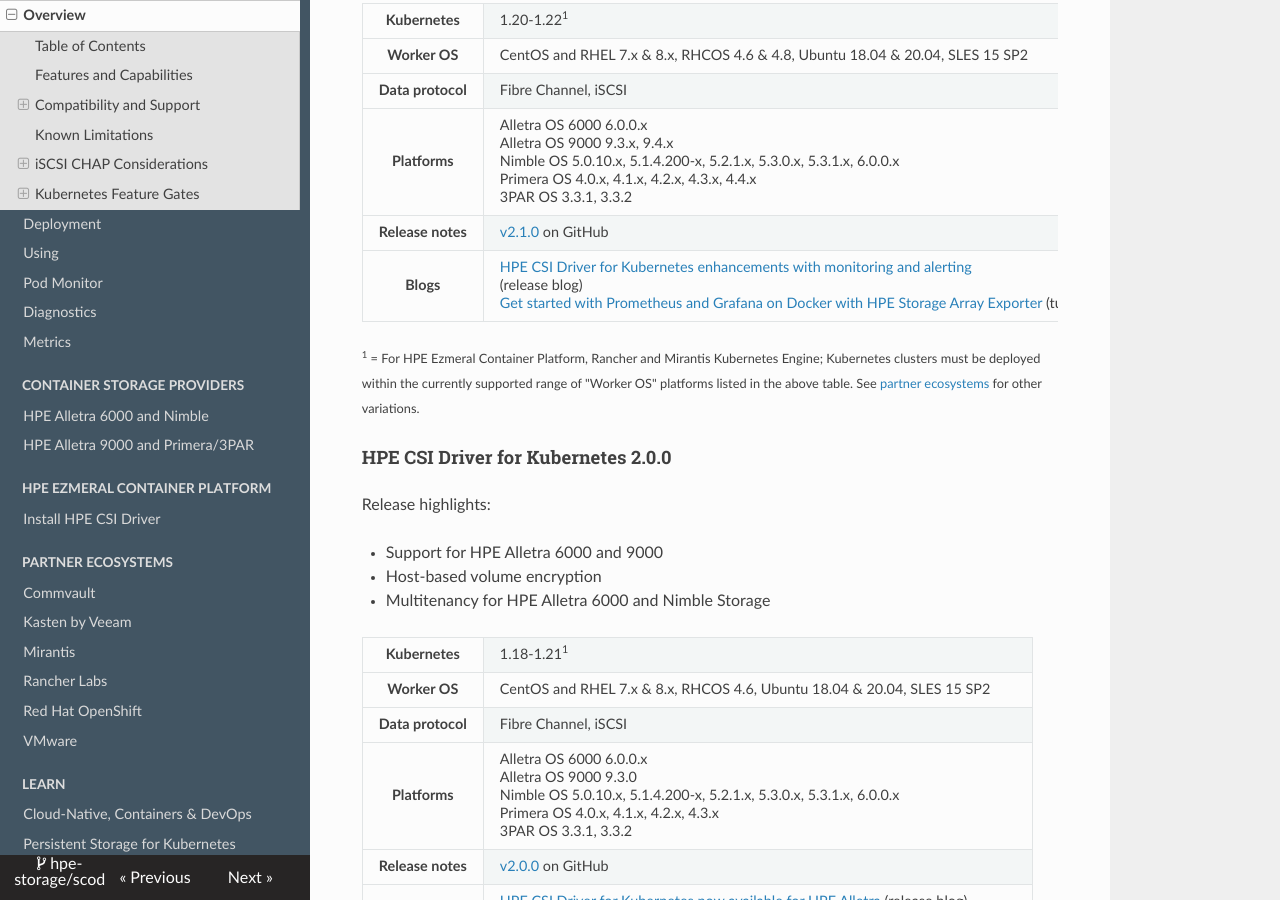
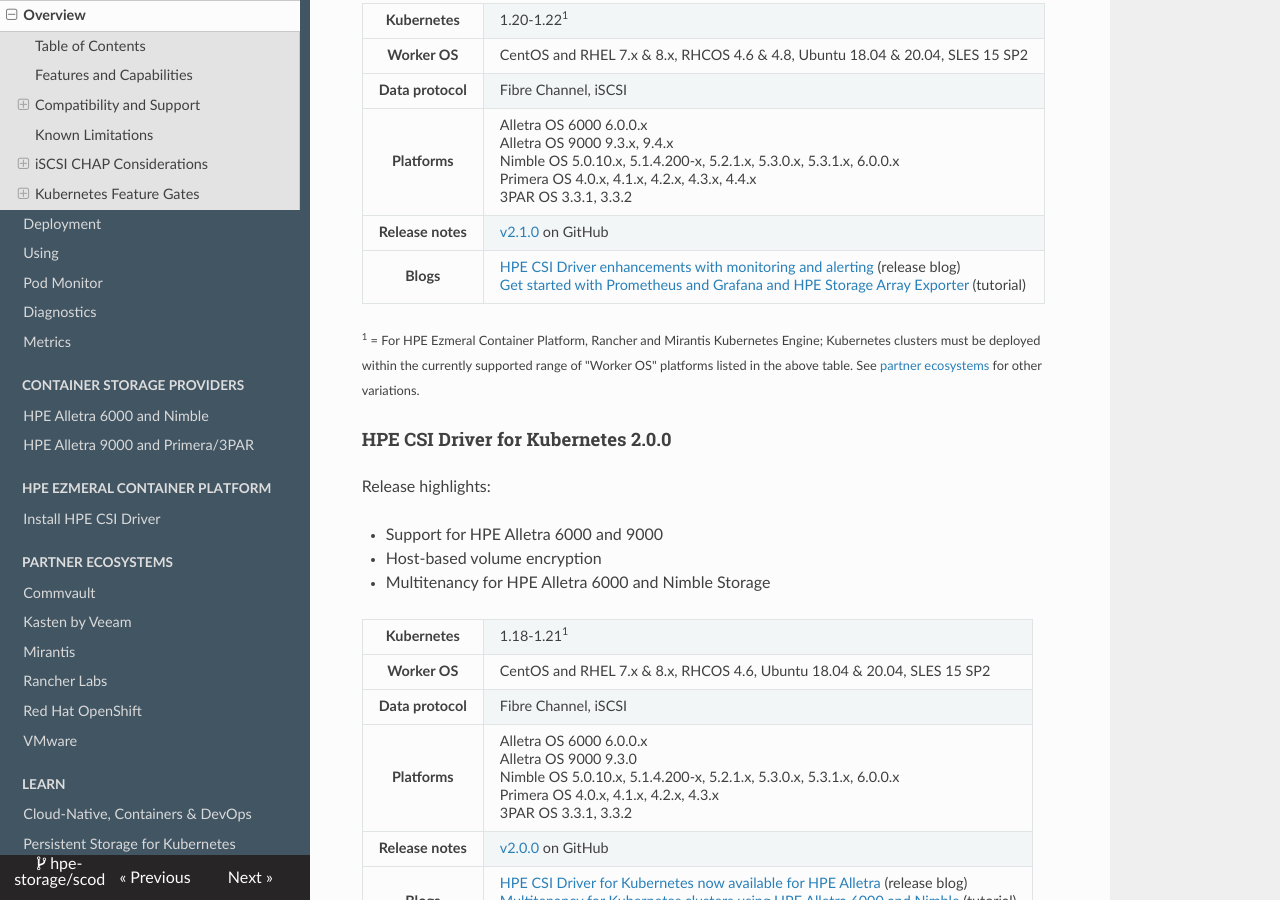
Before and after one commit to hpe-storage/scod, an MkDocs documentation site: the page built from docs/csi_driver/index.md, in a window 1280 px wide and 900 px high, scrolled down 3269 px. Built offline with MkDocs 1.6.1, drawn with Linux system fonts in a browser that asks for light colours; nearby versions of some CDN libraries.

Commit message:
formatting fix
Signed-off-by: Chris Snell <snell.chris@gmail.com>

```diff
--- a/docs/csi_driver/index.md
+++ b/docs/csi_driver/index.md
@@ -97,8 +97,8 @@
   <tr>
    <th>Blogs</th>
    <td>
-    <a href="https://community.hpe.com/t5/Around-the-Storage-Block/HPE-CSI-Driver-for-Kubernetes-enhancements-with-monitoring-and/ba-p/7158137">HPE CSI Driver for Kubernetes enhancements with monitoring and alerting</a> <br /> (release blog)<br />
-    <a href="https://developer.hpe.com/blog/get-started-with-prometheus-and-grafana-on-docker-with-hpe-storage-array-exporter/">Get started with Prometheus and Grafana on Docker with HPE Storage Array Exporter</a> (tutorial)
+    <a href="https://community.hpe.com/t5/Around-the-Storage-Block/HPE-CSI-Driver-for-Kubernetes-enhancements-with-monitoring-and/ba-p/7158137">HPE CSI Driver enhancements with monitoring and alerting</a> (release blog)<br />
+    <a href="https://developer.hpe.com/blog/get-started-with-prometheus-and-grafana-on-docker-with-hpe-storage-array-exporter/">Get started with Prometheus and Grafana and HPE Storage Array Exporter</a> (tutorial)
    </td>
  </tr>
 </table>
```
